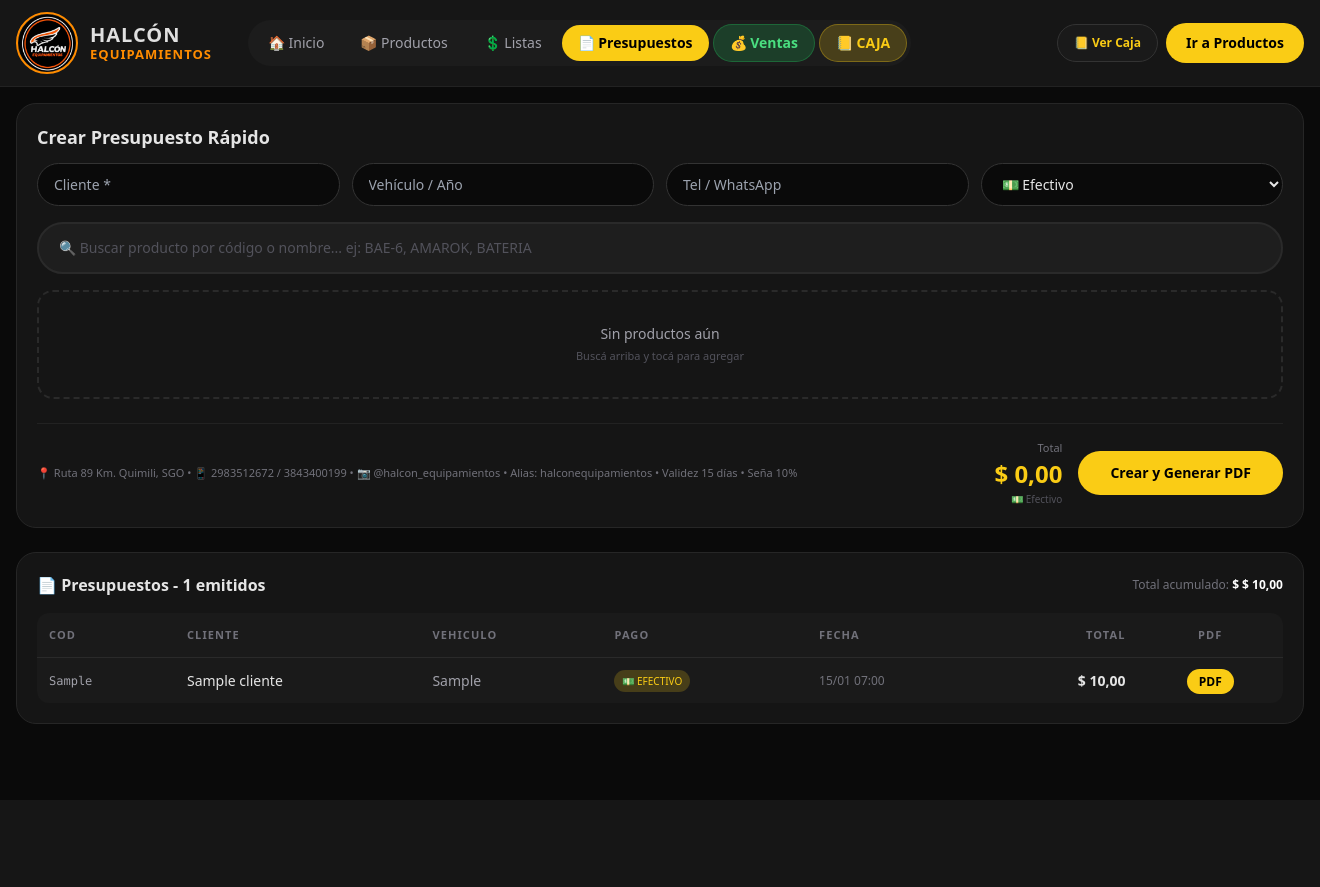
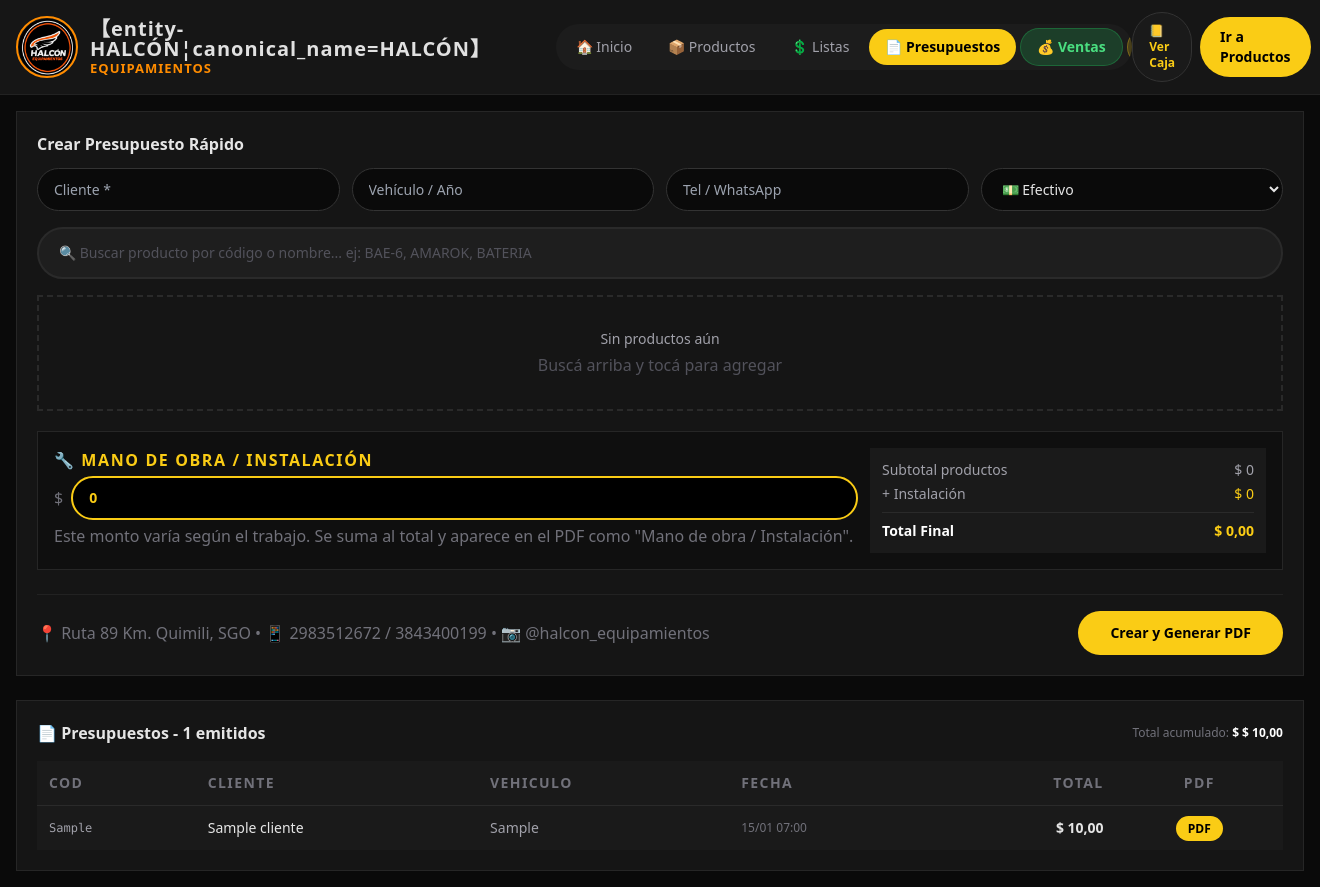
Before and after one commit to marcomoretic71-prog/halcon-equipamientos, a Django app: page /presupuestos/ in a window 1320 px wide. Before the commit the page ends 724 px from the top, so only its background shows below. Run offline with Django 5.2, Linux system fonts and the light colour scheme; a user stored in the database is signed in; data comes from the database, SQL or seed files in the repository; both versions use the stored data as it was after the commit; tables that the repository leaves empty hold one stand-in row (values such as "Sample post"); some libraries are stand-ins or nearby versions.

Commit message:
Agrega mano de obra instalacion en presupuestos y ventas

```diff
--- a/equipamientos/templates/lista.html
+++ b/equipamientos/templates/lista.html
@@ -4,21 +4,16 @@
 <head>
 <meta charset="UTF-8">
 <meta name="viewport" content="width=device-width, initial-scale=1.0">
-<title>Presupuestos - HALCÓN</title>
+<title>Presupuestos - 【entity-HALCÓN¦canonical_name=HALCÓN】</title>
 <script src="https://cdn.tailwindcss.com"></script>
 <style>body{background:#0a0a0a;color:#e5e5e5}</style>
 </head>
 <body>
-
-<!-- NAVBAR EXACTO DE INICIO + TODOS LOS BOTONES VISIBLES -->
 <nav class="sticky top-0 z-50 bg-[#161616] border-b border-[#222] px-4 py-3 flex items-center justify-between">
   <div class="flex items-center gap-3">
-    <!-- LOGO EXACTO 62px BORDE NARANJA - IGUAL QUE INICIO Y PRODUCTOS -->
     <img src="/static/logo_halcon_circular.png" style="width:62px;height:62px;border-radius:50%;border:2px solid #ff8c00;object-fit:cover">
-    <div style="line-height:1"><b style="font-size:20px;letter-spacing:1px;color:#e0e0e0">HALCÓN</b><br><span style="font-size:13px;color:#ff8c00;font-weight:700;letter-spacing:1px">EQUIPAMIENTOS</span></div>
-
-    <!-- BARRA DE BOTONES - AHORA SIN hidden, SIEMPRE VISIBLE, CON SCROLL SI NO ENTRA -->
-    <div class="flex bg-[#1c1c1c] rounded-full p-1 gap-1 items-center ml-6 overflow-x-auto max-w-[75vw] scrollbar-none">
+    <div style="line-height:1"><b style="font-size:20px;letter-spacing:1px;color:#e0e0e0">【entity-HALCÓN¦canonical_name=HALCÓN】</b><br><span style="font-size:13px;color:#ff8c00;font-weight:700;letter-spacing:1px">EQUIPAMIENTOS</span></div>
+    <div class="flex bg-[#1c1c1c] rounded-full p-1 gap-1 items-center ml-6 overflow-x-auto max-w- scrollbar-none">
       <a href="/" class="px-4 py-2 rounded-full text-sm text-zinc-400 hover:text-white whitespace-nowrap">🏠 Inicio</a>
       <a href="/productos/" class="px-4 py-2 rounded-full text-sm text-zinc-400 hover:text-white whitespace-nowrap">📦 Productos</a>
       <a href="/listas/" class="px-4 py-2 rounded-full text-sm text-zinc-400 hover:text-white whitespace-nowrap">💲 Listas</a>
@@ -33,18 +28,17 @@
   </div>
 </nav>
 
-<div class="max-w-[1600px] mx-auto p-4">
-
-  <div class="bg-[#151515] border border-[#262626] rounded-[20px] p-4 md:p-5">
+<div class="max-w- mx-auto p-4">
+  <div class="bg-[#151515] border border-[#262626] rounded- p-4 md:p-5">
     <div class="flex items-center justify-between mb-3">
-      <h2 class="font-bold text-[18px]">Crear Presupuesto Rápido</h2>
+      <h2 class="font-bold text-">Crear Presupuesto Rápido</h2>
     </div>
 
-    <form id="form-pres-principal" class="grid grid-cols-1 md:grid-cols-4 gap-3 mb-4">
-      <input name="cliente" id="input-cliente" placeholder="Cliente *" class="w-full bg-[#0a0a0a] border border-[#333] rounded-full px-4 py-2.5 text-sm outline-none focus:border-[#facc15]" required>
-      <input name="vehiculo" id="input-vehiculo" placeholder="Vehículo / Año" class="w-full bg-[#0a0a0a] border border-[#333] rounded-full px-4 py-2.5 text-sm outline-none focus:border-[#facc15]">
-      <input name="telefono" id="input-tel" placeholder="Tel / WhatsApp" class="w-full bg-[#0a0a0a] border border-[#333] rounded-full px-4 py-2.5 text-sm outline-none focus:border-[#facc15]">
-      <select name="forma_pago" class="w-full bg-[#0a0a0a] border border-[#333] rounded-full px-4 py-2.5 text-sm outline-none focus:border-[#facc15]">
+    <form id="form-pres-principal" class="grid grid-cols-1 md:grid-cols-4 gap-3 mb-4" onsubmit="return false;">
+      <input id="input-cliente" placeholder="Cliente *" class="w-full bg-[#0a0a0a] border border-[#333] rounded-full px-4 py-2.5 text-sm outline-none focus:border-[#facc15]" required>
+      <input id="input-vehiculo" placeholder="Vehículo / Año" class="w-full bg-[#0a0a0a] border border-[#333] rounded-full px-4 py-2.5 text-sm outline-none focus:border-[#facc15]">
+      <input id="input-tel" placeholder="Tel / WhatsApp" class="w-full bg-[#0a0a0a] border border-[#333] rounded-full px-4 py-2.5 text-sm outline-none focus:border-[#facc15]">
+      <select id="input-forma" class="w-full bg-[#0a0a0a] border border-[#333] rounded-full px-4 py-2.5 text-sm outline-none focus:border-[#facc15]">
         <option value="EFECTIVO">💵 Efectivo</option>
         <option value="TRANSFERENCIA">🏦 Transferencia</option>
         <option value="TARJETA">💳 Tarjeta</option>
@@ -54,59 +48,73 @@
 
     <div class="relative mb-4">
       <input id="busc-prod" placeholder="🔍 Buscar producto por código o nombre... ej: BAE-6, AMAROK, BATERIA" class="w-full bg-[#1e1e1e] border-2 border-[#2a2a2a] rounded-full px-5 py-3.5 text-sm outline-none focus:border-yellow-400 placeholder:text-zinc-600">
-      <div id="result-prod" class="absolute z-20 w-full bg-[#1a1a1a] border border-[#2a2a2a] rounded-[12px] mt-2 max-h-[220px] overflow-auto hidden"></div>
+      <div id="result-prod" class="absolute z-20 w-full bg-[#1a1a1a] border border-[#2a2a2a] rounded- mt-2 max-h- overflow-auto hidden"></div>
     </div>
 
-    <div id="carrito" class="space-y-2 min-h-[100px] border-2 border-dashed border-[#2a2a2a] rounded-[16px] p-4">
-      <div class="text-center py-4"><div class="text-sm text-zinc-400">Sin productos aún</div><div class="text-[11px] text-zinc-600 mt-1">Buscá arriba y tocá para agregar</div></div>
+    <div id="carrito" class="space-y-2 min-h- border-2 border-dashed border-[#2a2a2a] rounded- p-4">
+      <div class="text-center py-4"><div class="text-sm text-zinc-400">Sin productos aún</div><div class="text- text-zinc-600 mt-1">Buscá arriba y tocá para agregar</div></div>
+    </div>
+
+    <!-- BLOQUE NUEVO MANO DE OBRA -->
+    <div class="grid grid-cols-1 md:grid-cols-3 gap-3 mt-5 bg-[#0f0f0f] border border-[#262626] rounded- p-4">
+      <div class="md:col-span-2">
+        <label class="text- text-[#facc15] uppercase tracking-widest font-bold">🔧 Mano de obra / Instalación</label>
+        <div class="flex items-center gap-2 mt-1">
+          <span class="text-zinc-500">$</span>
+          <input id="input-colocacion" type="number" min="0" step="500" value="0" placeholder="0 - Dejar en 0 si no hay instalación" class="w-full bg-[#000] border-2 border-[#facc15] rounded-full px-4 py-2.5 text-sm outline-none focus:border-yellow-300 text-[#facc15] font-bold">
+        </div>
+        <div class="text- text-zinc-500 mt-1">Este monto varía según el trabajo. Se suma al total y aparece en el PDF como "Mano de obra / Instalación".</div>
+      </div>
+      <div class="bg-[#1a1a1a] rounded- p-3 text-sm">
+        <div class="flex justify-between text-zinc-400"><span>Subtotal productos</span><span id="subtotal-label">$ 0</span></div>
+        <div class="flex justify-between text-zinc-400 mt-1"><span>+ Instalación</span><span id="colocacion-label" class="text-[#facc15]">$ 0</span></div>
+        <div class="border-t border-[#2a2a2a] mt-2 pt-2 flex justify-between font-bold text-white"><span>Total Final</span><span id="total-pres" class="text-[#facc15]">$ 0,00</span></div>
+      </div>
     </div>
 
     <div class="flex flex-col md:flex-row justify-between items-center gap-4 mt-6 pt-4 border-t border-[#222]">
-      <div class="text-[11px] text-zinc-500">📍 Ruta 89 Km. Quimili, SGO • 📱 2983512672 / 3843400199 • 📷 @halcon_equipamientos • Alias: halconequipamientos • Validez 15 días • Seña 10%</div>
+      <div class="text- text-zinc-500">📍 Ruta 89 Km. Quimili, SGO • 📱 2983512672 / 3843400199 • 📷 @halcon_equipamientos</div>
       <div class="flex items-center gap-4">
-        <div class="text-right"><div class="text-[11px] text-zinc-500">Total</div><div id="total-pres" class="font-black text-[24px] text-[#facc15]">$ 0,00</div><div class="text-[10px] text-zinc-600"><span id="forma-pago-label">💵 Efectivo</span></div></div>
         <button onclick="generarPDF()" class="bg-[#facc15] text-black font-black px-8 py-3 rounded-full hover:bg-yellow-300 transition text-sm">Crear y Generar PDF</button>
       </div>
     </div>
   </div>
 
-  <!-- LISTADO ABAJO -->
-  <div class="bg-[#151515] border border-[#262626] rounded-[20px] p-5 mt-6">
+  <div class="bg-[#151515] border border-[#262626] rounded- p-5 mt-6">
     <div class="flex items-center justify-between mb-4">
-      <h2 class="font-bold text-[16px]">📄 Presupuestos - {{ presupuestos|length }} emitidos</h2>
+      <h2 class="font-bold text-">📄 Presupuestos - {{ presupuestos|length }} emitidos</h2>
       <div class="text-xs text-zinc-500">Total acumulado: <span class="text-white font-bold">$ {{ total_acumulado|ars }}</span></div>
     </div>
-
-    <div class="bg-[#1a1a1a] rounded-[12px] overflow-hidden overflow-x-auto">
+    <div class="bg-[#1a1a1a] rounded- overflow-hidden overflow-x-auto">
       <table class="w-full text-sm">
-        <thead class="text-[11px] text-zinc-500 uppercase tracking-widest border-b border-[#2a2a2a]">
-          <tr><th class="text-left p-3">COD</th><th class="text-left p-3">CLIENTE</th><th class="text-left p-3">VEHICULO</th><th class="text-left p-3">PAGO</th><th class="text-left p-3">FECHA</th><th class="text-right p-3">TOTAL</th><th class="text-center p-3">PDF</th></tr>
+        <thead class="text- text-zinc-500 uppercase tracking-widest border-b border-[#2a2a2a]">
+          <tr><th class="text-left p-3">COD</th><th class="text-left p-3">CLIENTE</th><th class="text-left p-3">VEHICULO</th><th class="text-left p-3">FECHA</th><th class="text-right p-3">TOTAL</th><th class="text-center p-3">PDF</th></tr>
         </thead>
         <tbody class="divide-y divide-[#222]">
           {% for pres in presupuestos %}
           <tr class="hover:bg-[#222]">
-            <td class="p-3 font-mono text-xs text-zinc-400">{{ pres.codigo|default:pres.id }}</td>
-            <td class="p-3 font-medium">{{ pres.cliente.nombre|default:pres.cliente }}</td>
+            <td class="p-3 font-mono text-xs text-zinc-400">{{ pres.codigo }}</td>
+            <td class="p-3 font-medium">{{ pres.cliente.nombre }}</td>
             <td class="p-3 text-zinc-400">{{ pres.vehiculo }}</td>
-            <td class="p-3"><span class="text-[10px] bg-[#facc15]/20 text-[#facc15] px-2 py-1 rounded-full">💵 {{ pres.forma_pago|default:"EFECTIVO" }}</span></td>
-            <td class="p-3 text-zinc-500 text-xs">{{ pres.creado|date:"d/m H:i"|default:"-" }}</td>
+            <td class="p-3 text-zinc-500 text-xs">{{ pres.creado|date:"d/m H:i" }}</td>
             <td class="p-3 text-right font-bold">{{ pres.total|ars }}</td>
-            <td class="p-3 text-center"><a href="/presupuesto/{{ pres.id }}/pdf/" class="bg-[#facc15] text-black px-3 py-1 rounded-full text-xs font-bold">PDF</a></td>
+            <td class="p-3 text-center"><a href="/presupuesto/pdf/{{ pres.codigo }}/" class="bg-[#facc15] text-black px-3 py-1 rounded-full text-xs font-bold">PDF</a></td>
           </tr>
           {% empty %}
-          <tr><td colspan="7" class="p-10 text-center text-zinc-500">Aún no hay presupuestos. Creá el primero arriba ↑</td></tr>
+          <tr><td colspan="6" class="p-10 text-center text-zinc-500">Aún no hay presupuestos.</td></tr>
           {% endfor %}
         </tbody>
       </table>
     </div>
   </div>
-
 </div>
 
 <script>
 let carrito = [];
-let total = 0;
-function formatARS(n){ return new Intl.NumberFormat('es-AR',{style:'currency',currency:'ARS'}).format(n); }
+let subtotalProductos = 0;
+function formatARS(n){ return new Intl.NumberFormat('es-AR',{style:'currency',currency:'ARS', minimumFractionDigits:0}).format(n); }
+function getCSRF(){ const m=document.cookie.match(/csrftoken=([^;]+)/); return m?m[1]:''; }
+
 let timeoutBusc;
 document.getElementById('busc-prod').addEventListener('input', e=>{
   clearTimeout(timeoutBusc);
@@ -118,7 +126,7 @@ document.getElementById('busc-prod').addEventListener('input', e=>{
         div.innerHTML = '';
         data.slice(0,8).forEach(p=>{
           let row = document.createElement('div');
-          row.className='p-3 hover:bg-[#222] cursor-pointer flex justify-between text-[12px] border-b border-[#222]';
+          row.className='p-3 hover:bg-[#222] cursor-pointer flex justify-between text- border-b border-[#222]';
           row.innerHTML=`<span>${p.codigo} - ${p.nombre}</span><span class="font-bold text-[#facc15]">${formatARS(p.precio)}</span>`;
           row.onclick=()=>addProducto(p);
           div.appendChild(row);
@@ -127,31 +135,70 @@ document.getElementById('busc-prod').addEventListener('input', e=>{
       });
   },300);
 });
+
 function addProducto(p){ carrito.push({...p, cant:1}); renderCarrito(); document.getElementById('result-prod').classList.add('hidden'); document.getElementById('busc-prod').value=''; }
+
 function renderCarrito(){
   let cont = document.getElementById('carrito');
-  if(carrito.length===0){ cont.innerHTML='<div class="text-center py-4"><div class="text-sm text-zinc-400">Sin productos aún</div><div class="text-[11px] text-zinc-600 mt-1">Buscá arriba y tocá para agregar</div></div>'; total=0; }
+  subtotalProductos = 0;
+  if(carrito.length===0){ cont.innerHTML='<div class="text-center py-4"><div class="text-sm text-zinc-400">Sin productos aún</div><div class="text- text-zinc-600 mt-1">Buscá arriba y tocá para agregar</div></div>'; }
   else {
-    cont.innerHTML=''; total=0;
+    cont.innerHTML='';
     carrito.forEach((item,idx)=>{
-      total+= item.precio * item.cant;
+      subtotalProductos+= item.precio * item.cant;
       let div=document.createElement('div');
-      div.className='bg-[#0f0f0f] border border-[#222] rounded-[12px] p-2.5 flex justify-between items-center text-[11px]';
-      div.innerHTML=`<div class="flex-1 truncate pr-2"><div class="font-medium truncate">${item.nombre}</div><div class="text-[10px] text-zinc-500">${item.codigo} - ${formatARS(item.precio)}</div></div><div class="flex items-center gap-2"><div class="flex items-center gap-1 bg-[#1a1a1a] rounded-full px-2 py-1"><button onclick="carrito[${idx}].cant=Math.max(1,carrito[${idx}].cant-1);renderCarrito()" class="w-5 h-5 rounded-full bg-[#222]">-</button><span class="text-xs px-2">${item.cant}</span><button onclick="carrito[${idx}].cant++;renderCarrito()" class="w-5 h-5 rounded-full bg-[#222]">+</button></div><button onclick="carrito.splice(${idx},1);renderCarrito()" class="w-6 h-6 rounded-full bg-[#222] text-zinc-400">x</button></div>`;
+      div.className='bg-[#0f0f0f] border border-[#222] rounded- p-2.5 flex justify-between items-center text-';
+      div.innerHTML=`<div class="flex-1 truncate pr-2"><div class="font-medium truncate">${item.nombre}</div><div class="text- text-zinc-500">${item.codigo} - ${formatARS(item.precio)}</div></div><div class="flex items-center gap-2"><div class="flex items-center gap-1 bg-[#1a1a1a] rounded-full px-2 py-1"><button onclick="carrito[${idx}].cant=Math.max(1,carrito[${idx}].cant-1);renderCarrito()" class="w-5 h-5 rounded-full bg-[#222]">-</button><span class="text-xs px-2">${item.cant}</span><button onclick="carrito[${idx}].cant++;renderCarrito()" class="w-5 h-5 rounded-full bg-[#222]">+</button></div><button onclick="carrito.splice(${idx},1);renderCarrito()" class="w-6 h-6 rounded-full bg-[#222] text-zinc-400">x</button></div>`;
       cont.appendChild(div);
     });
   }
-  document.getElementById('total-pres').textContent=formatARS(total);
+  actualizarTotales();
 }
-function generarPDF(){
-  let cliente=document.getElementById('input-cliente').value;
+
+function actualizarTotales(){
+  let colocacion = parseFloat(document.getElementById('input-colocacion').value) || 0;
+  let totalFinal = subtotalProductos + colocacion;
+  document.getElementById('subtotal-label').textContent = formatARS(subtotalProductos);
+  document.getElementById('colocacion-label').textContent = formatARS(colocacion);
+  document.getElementById('total-pres').textContent = formatARS(totalFinal);
+}
+
+document.getElementById('input-colocacion').addEventListener('input', actualizarTotales);
+
+async function generarPDF(){
+  let cliente=document.getElementById('input-cliente').value.trim();
   if(!cliente){ alert('Poné el cliente'); return; }
   if(carrito.length===0){ alert('Agregá al menos un producto'); return; }
-  // guarda carrito y envia
-  let form = document.createElement('form');
-  form.method='POST'; form.action='/api/generar_presupuesto/';
-  let input = document.createElement('input'); input.type='hidden'; input.name='data'; input.value=JSON.stringify({cliente: document.getElementById('input-cliente').value, vehiculo: document.getElementById('input-vehiculo').value, telefono: document.getElementById('input-tel').value, items: carrito, total: total});
-  form.appendChild(input); document.body.appendChild(form); form.submit();
+
+  let colocacion = parseFloat(document.getElementById('input-colocacion').value) || 0;
+  let subtotal = subtotalProductos;
+  let totalFinal = subtotal + colocacion;
+
+  let payload = {
+    cliente_nombre: document.getElementById('input-cliente').value,
+    vehiculo: document.getElementById('input-vehiculo').value,
+    telefono: document.getElementById('input-tel').value,
+    subtotal: subtotal,
+    colocacion: colocacion,
+    total: totalFinal,
+    items: carrito.map(c=>({ id: c.id, cantidad: c.cant, precio: c.precio, precio_unitario: c.precio }))
+  };
+
+  try{
+    let res = await fetch('/api/crear_presupuesto/', {
+      method:'POST',
+      headers:{ 'Content-Type':'application/json', 'X-CSRFToken': getCSRF() },
+      body: JSON.stringify(payload)
+    });
+    let data = await res.json();
+    if(data.ok){
+      window.location.href = `/presupuesto/pdf/${data.codigo}/`;
+    } else {
+      alert('Error: ' + (data.error || 'No se pudo crear'));
+    }
+  } catch(e){
+    alert('Error: ' + e);
+  }
 }
 </script>
 </body>
--- a/equipamientos/views.py
+++ b/equipamientos/views.py
@@ -402,7 +402,7 @@ def api_convertir_a_venta(request):
             if hasattr(pres, 'venta') and pres.venta is not None:
                 return JsonResponse({'ok': False, 'error': 'Este presupuesto ya es una venta'})
             codigo_venta = f"VEN-{uuid.uuid4().hex[:4].upper()}"
-            venta = Venta.objects.create(codigo=codigo_venta, presupuesto=pres, cliente=pres.cliente, vehiculo=pres.vehiculo, total=pres.total, forma_pago=forma_pago)
+            venta = Venta.objects.create(codigo=codigo_venta, presupuesto=pres, cliente=pres.cliente, vehiculo=pres.vehiculo, colocacion=pres.colocacion, total=pres.total, forma_pago=forma_pago)
             for item in pres.items.all():
                 prod = item.producto
                 prod.stock = max(0, prod.stock - item.cantidad)
@@ -429,7 +429,7 @@ def api_venta_directa(request):
             return JsonResponse({'ok': False, 'error': 'Falta cliente'})
         cliente, _ = Cliente.objects.get_or_create(nombre=cliente_nombre, defaults={'telefono': data.get('telefono',''), 'vehiculo_anio': data.get('vehiculo','')})
         codigo = f"VEN-{uuid.uuid4().hex[:4].upper()}"
-        venta = Venta.objects.create(codigo=codigo, cliente=cliente, vehiculo=data.get('vehiculo',''), total=data.get('total',0), forma_pago=data.get('forma_pago','EFECTIVO'), es_directa=True, stock_descontado=True)
+        venta = Venta.objects.create(codigo=codigo, cliente=cliente, vehiculo=data.get('vehiculo',''), colocacion=data.get('colocacion',0), total=data.get('total',0), forma_pago=data.get('forma_pago','EFECTIVO'), es_directa=True, stock_descontado=True)
         for it in data.get('items',[]):
             prod = Producto.objects.get(id=it['id'])
             ItemVenta.objects.create(venta=venta, producto=prod, cantidad=int(it['cantidad']), precio=float(it.get('precio', prod.precio)))
@@ -536,7 +536,7 @@ def pdf_presupuesto(request, codigo):
     p.drawRightString(460, y, "Subtotal:")
     p.drawRightString(560, y, f"${float(pres.subtotal):,.0f}")
     y -= 16
-    p.drawRightString(460, y, "Colocación:")
+    p.drawRightString(460, y, "Mano de obra / Instalación:")
     p.drawRightString(560, y, f"${float(pres.colocacion):,.0f}")
     y -= 26
     p.setFillColorRGB(1,0.84,0)
@@ -592,7 +592,6 @@ def _limpiar_precio_br(valor):
     except:
         return 0
 
-# ===== FUNCIONES NUEVAS - SIN DUPLICADOS =====
 @login_required
 @csrf_exempt
 def api_eliminar_item_lista(request):
@@ -637,7 +636,6 @@ def api_importar_lista_excel(request):
     if request.method != 'POST':
         return JsonResponse({'ok': False, 'error': 'Metodo no permitido'})
     try:
-        # MODO NUEVO: JSON desde el modal
         if request.content_type == 'application/json':
             data = json.loads(request.body)
             items = data.get('items', [])
@@ -673,7 +671,6 @@ def api_importar_lista_excel(request):
                     actualizados += 1
                 ItemListaPrecio.objects.update_or_create(lista=lista, producto=prod, defaults={'precio': precio})
             return JsonResponse({'ok': True, 'lista_nombre': lista.nombre, 'creados': creados, 'actualizados': actualizados, 'total_lista': lista.items.count()})
-        # MODO VIEJO: archivo
         import openpyxl
         lista_id = request.POST.get('lista_id')
         archivo = request.FILES.get('archivo')
```
Also changed, not shown: equipamientos/models.py (+5 -6 lines), equipamientos/templates/ventas.html (+46 -16 lines), db.sqlite3, equipamientos/migrations/0010_venta_colocacion_alter_presupuesto_colocacion.py (added).
